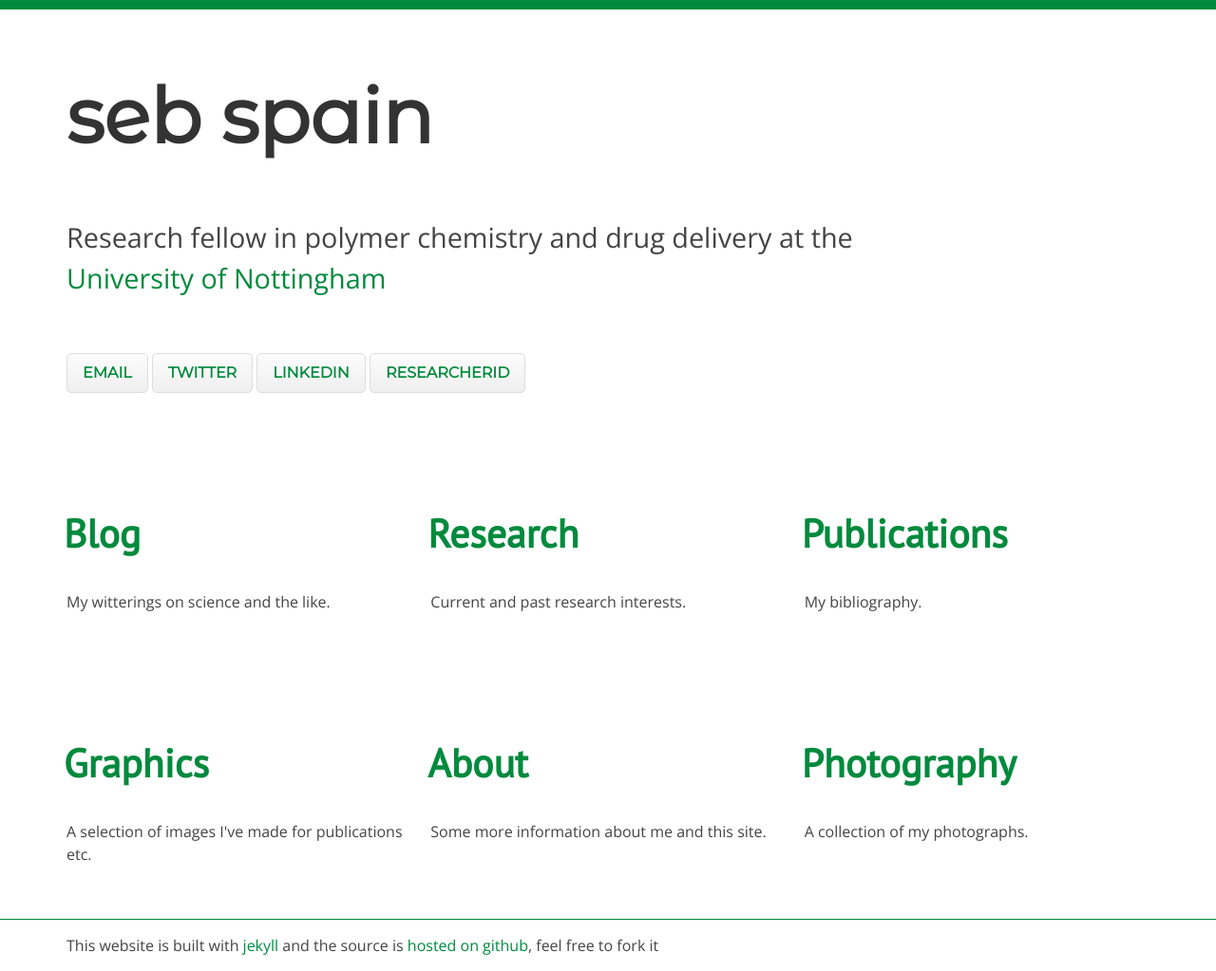
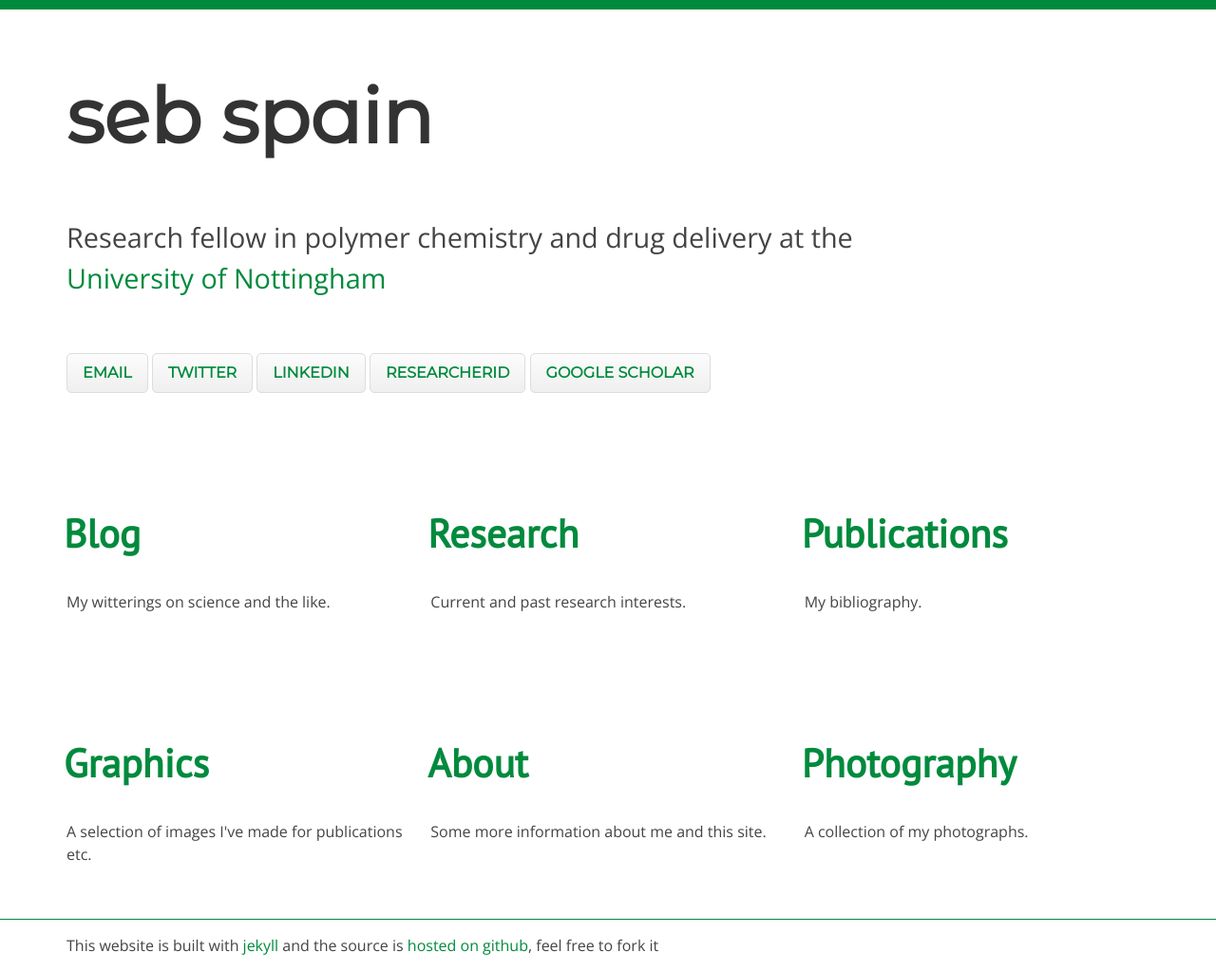
Before and after one commit to sebspain/sebspain.github.io, a Jekyll site: the page index.html, which Jekyll copies as it is, in a window 1280 px wide. Shown: the whole page at 95% size. Built offline with Jekyll 4.4.1, drawn with Linux system fonts in a browser that asks for light colours; Markdown is read by kramdown in place of the engine named in the settings.

Commit message:
added google scholar link

```diff
--- a/index.html
+++ b/index.html
@@ -22,7 +22,8 @@
 			     <a href="mailto:seb@sebspain.co.uk" class="button">Email</a>
 			     <a href="https://twitter.com/sebspain" class="button">Twitter</a>
 			     <a href="http://www.linkedin.com/pub/sebastian-spain/31/516/38a" class="button">Linkedin</a>
-			     <a href="http://www.researcherid.com/rid/A-7814-2010" class="button">ResearcherID</a>
+           <a href="http://www.researcherid.com/rid/A-7814-2010" class="button">ResearcherID</a>
+			     <a href="http://scholar.google.co.uk/citations?user=aDsMaboAAAAJ" class="button">Google Scholar</a>
 			    </p>
 	      </div>
 	    </div>
```
